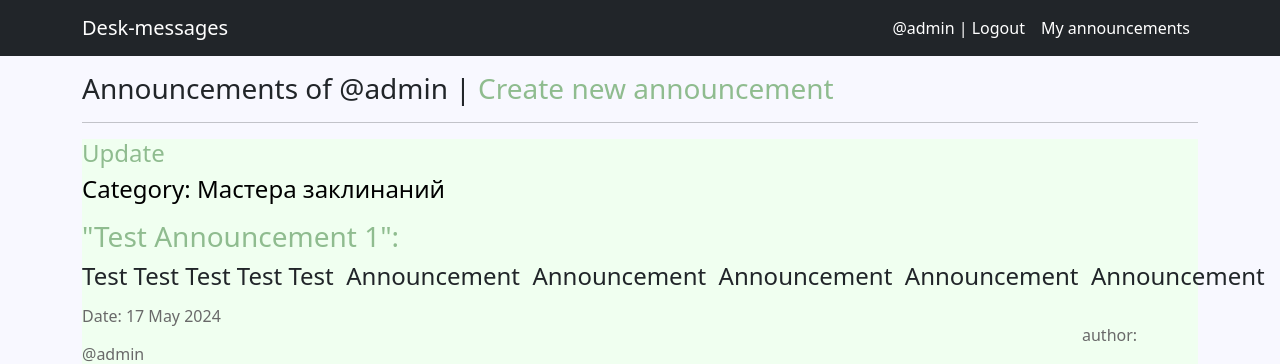
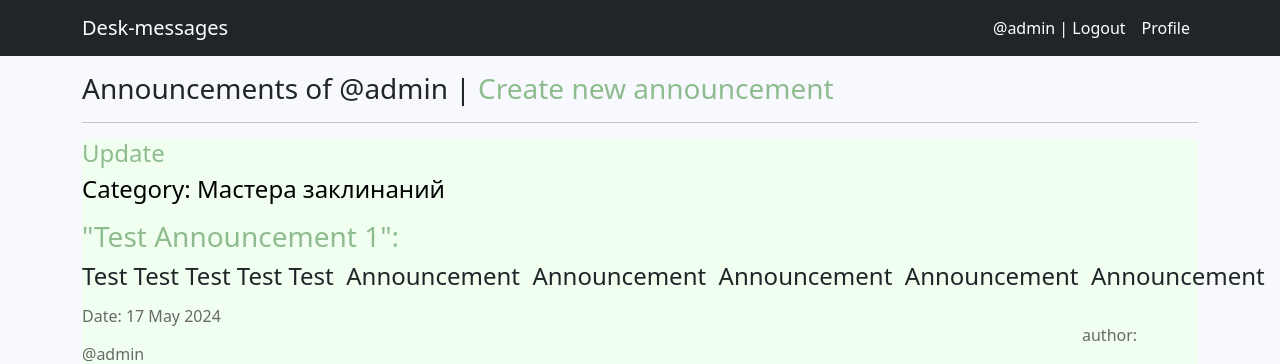
Before and after one commit to IlyacloudDev/django-desk-messages, a Django app: page /own/ in a window 1280 px wide. Shown: the top 364 px of the page. Run offline with Django 5.2, Linux system fonts and the light colour scheme; a user stored in the database is signed in; data comes from the database, SQL or seed files in the repository; some libraries are stand-ins or nearby versions.

Commit message:
was changed name for path: will be added profile of author

```diff
--- a/templates/default.html
+++ b/templates/default.html
@@ -18,7 +18,7 @@
                     <ul class="navbar-nav ms-auto mb-2 mb-lg-0">
                         {% if request.user.is_authenticated %}
                             <li class="nav-item"><a class="nav-link active" href="http://127.0.0.1:8000/accounts/logout">@{{ user.username }} | Logout</a></li>
-                            <li class="nav-item"><a class="nav-link active" href="{% url 'author_announcements' %}">My announcements</a></li>
+                            <li class="nav-item"><a class="nav-link active" href="{% url 'author_announcements' %}">Profile</a></li>
                         {% else %}
                             <li class="nav-item"><a class="nav-link active" href="http://127.0.0.1:8000/accounts/signup">Signup</a></li><li class="nav-item"><a class="nav-link active" href="http://127.0.0.1:8000/accounts/login">Login</a></li>
                         {% endif %}
```
